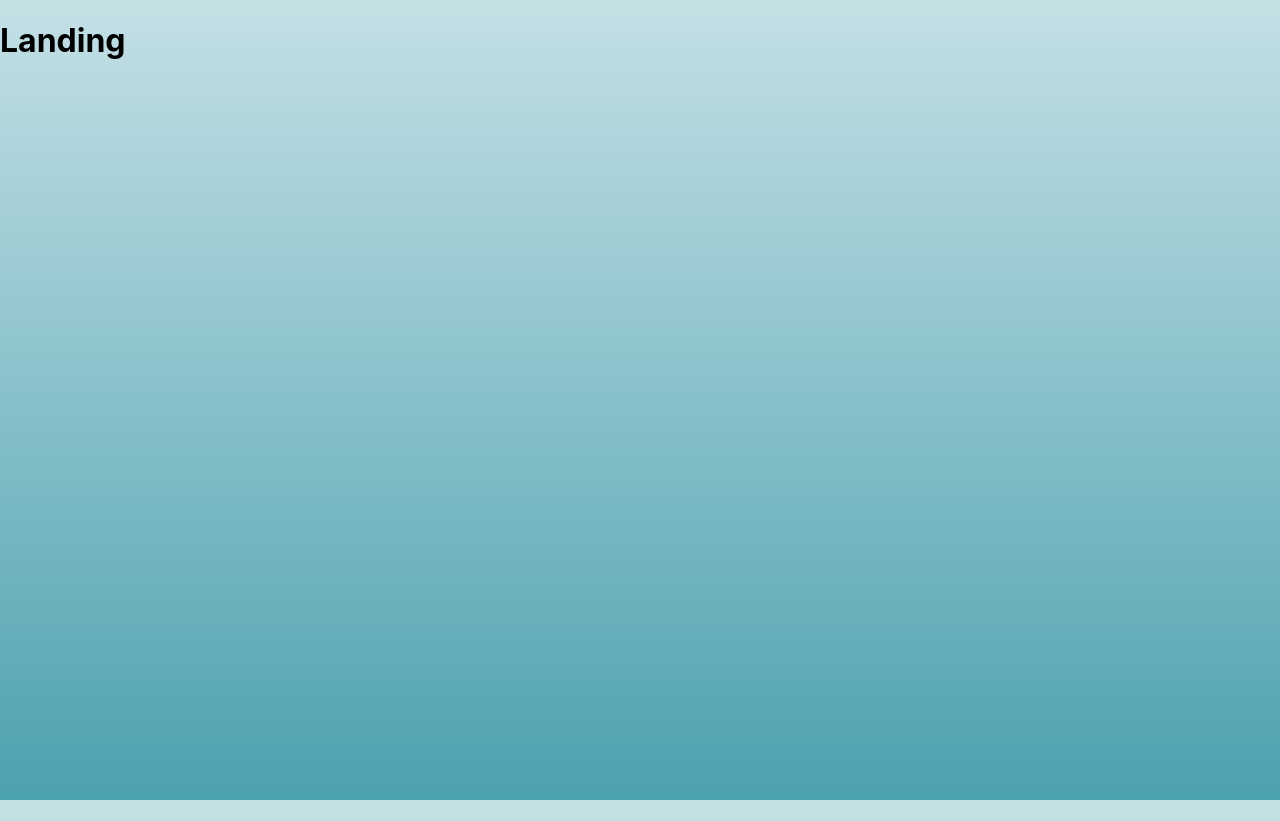
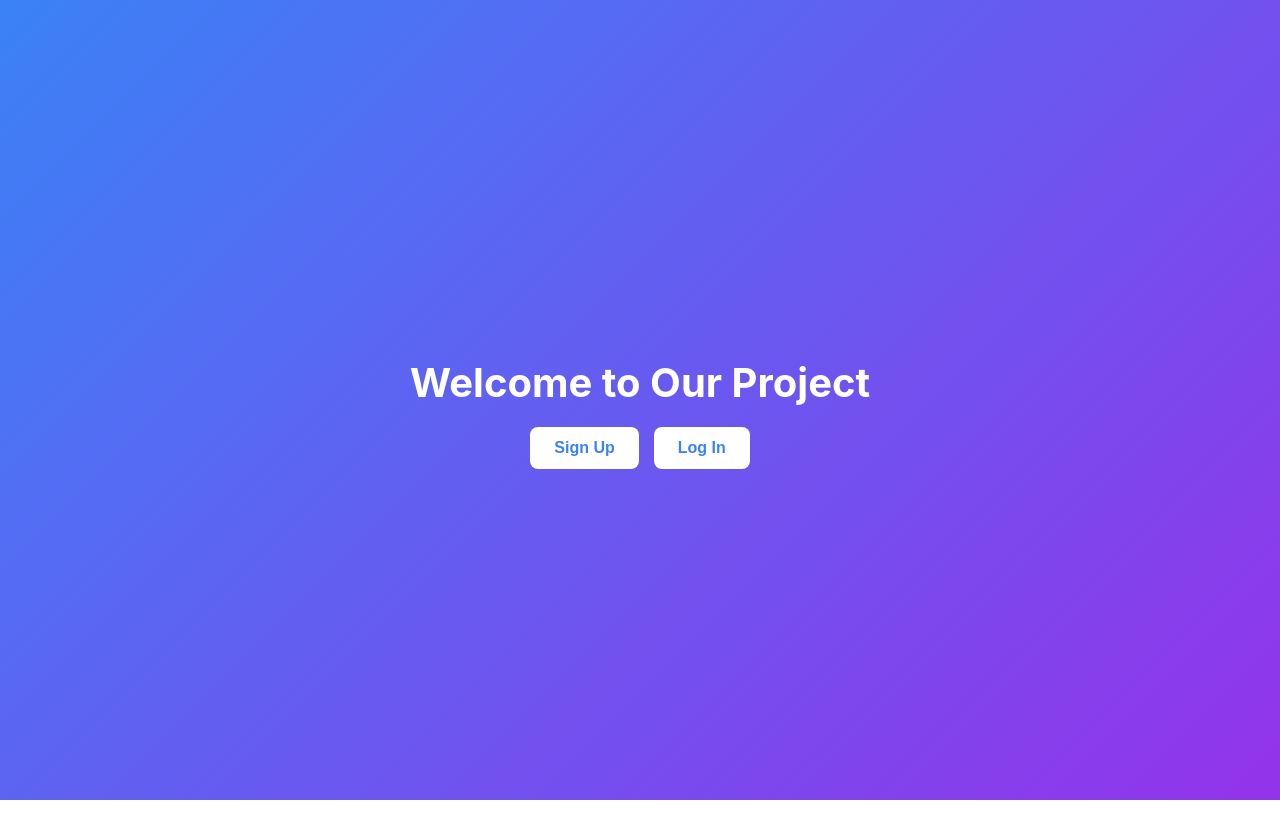
Before and after one commit to aryandua99/reSearch, a React (Create React App) app in the folder re.search/Frontend/: page / in a window 1280 px wide. After the commit the page ends 800 px from the top, so only its background shows below. Built offline with nearby package versions, Linux system fonts and the light colour scheme.

Commit message:
Added landing page

```diff
--- /dev/null
+++ b/re.search/Frontend/src/components/LandingDesign.js
@@ -0,0 +1,25 @@
+// src/components/LandingDesign.js
+import React from 'react';
+import { useNavigate } from 'react-router-dom';
+import './styling/LandingDesign.css' // Import CSS file for styling
+
+
+
+
+function LandingDesign() {
+   const navigate = useNavigate();
+
+
+   return (
+       <div className="landing-container">
+           <h1 className="landing-title">Welcome to Our Project</h1>
+           <div className="button-container">
+               <button className="landing-button" onClick={() => navigate('/signup')}>Sign Up</button>
+               <button className="landing-button" onClick={() => navigate('/login')}>Log In</button>
+           </div>
+       </div>
+   );
+}
+
+
+export default LandingDesign;
--- /dev/null
+++ b/re.search/Frontend/src/components/styling/LandingDesign.css
@@ -0,0 +1,45 @@
+/* src/components/LandingDesign.css */
+
+
+.landing-container {
+   display: flex;
+   flex-direction: column;
+   align-items: center;
+   justify-content: center;
+   height: 100vh;
+   background: linear-gradient(135deg, #3b82f6, #9333ea);
+   color: white;
+   text-align: center;
+}
+
+
+.landing-title {
+   font-size: 2.5rem;
+   margin-bottom: 20px;
+   font-weight: bold;
+}
+
+
+.button-container {
+   display: flex;
+   gap: 15px;
+}
+
+
+.landing-button {
+   padding: 12px 24px;
+   font-size: 1rem;
+   font-weight: bold;
+   color: #3b82f6;
+   background-color: white;
+   border: none;
+   border-radius: 8px;
+   cursor: pointer;
+   transition: transform 0.3s ease, background-color 0.3s ease;
+}
+
+
+.landing-button:hover {
+   background-color: #d1d5db;
+   transform: scale(1.05);
+}
--- a/re.search/Frontend/src/pages/Landing.js
+++ b/re.search/Frontend/src/pages/Landing.js
@@ -1,7 +1,10 @@
+import LandingDesign from '../components/LandingDesign';
+
+
 export function Landing() {
   return (
     <>
-      <h1>Landing</h1>
+      <LandingDesign/>
     </>
   );
 }
```
